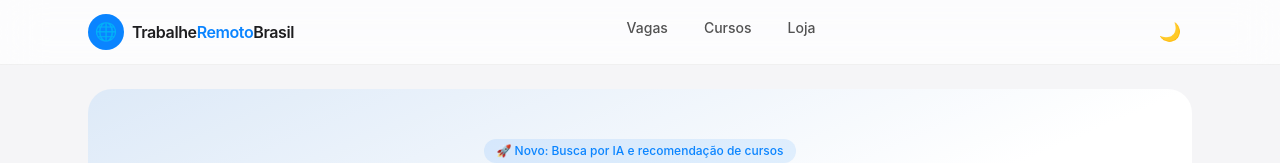
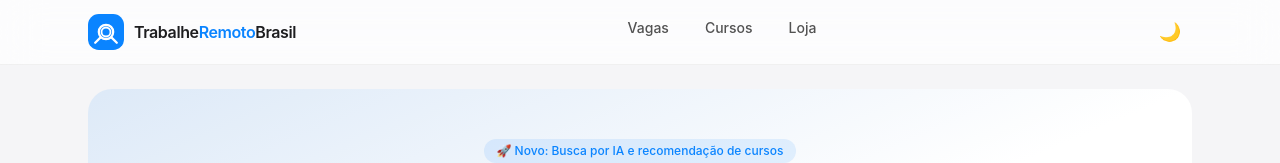
Before and after one commit to w3b3ron/trabalhe-remoto-brasil, a Next.js app in the folder frontend/: page / in a window 1280 px wide. Shown: the top 163 px of the page. Built offline with nearby package versions, Linux system fonts and the light colour scheme; no server answers; the database is empty.

Commit message:
style: improve Header logo (SVG), Hero colors, Apple HIG alignment

```diff
--- a/frontend/src/components/home/Hero.tsx
+++ b/frontend/src/components/home/Hero.tsx
@@ -2,7 +2,6 @@
 
 import { useState } from 'react';
 import Link from 'next/link';
-import { useTheme } from '@/components/providers/ThemeProvider';
 
 const stats = [
   { value: '5.000+', label: 'Vagas ativas' },
@@ -12,7 +11,6 @@ const stats = [
 ];
 
 export function Hero() {
-  const { theme } = useTheme();
   const [query, setQuery] = useState('');
 
   return (
--- a/frontend/src/components/layout/Header.tsx
+++ b/frontend/src/components/layout/Header.tsx
@@ -15,10 +15,27 @@ export function Header() {
   return (
     <header className="glass sticky top-0 z-50 border-b border-black/5 dark:border-white/10">
       <nav className="mx-auto flex h-16 w-full max-w-6xl items-center justify-between px-4 sm:px-6">
-        <Link href="/" className="flex items-center gap-2">
-          <span className="flex h-9 w-9 items-center justify-center rounded-full bg-accent text-lg font-bold text-white">
-            🌐
-          </span>
+        <Link href="/" className="flex items-center gap-2.5">
+          <svg
+            className="h-9 w-9"
+            viewBox="0 0 40 40"
+            fill="none"
+            xmlns="http://www.w3.org/2000/svg"
+          >
+            <rect width="40" height="40" rx="12" className="fill-accent" />
+            <path
+              d="M12 20C12 15.5858 15.5858 12 20 12C24.4142 12 28 15.5858 28 20C28 24.4142 24.4142 28 20 28C15.5858 28 12 24.4142 12 20Z"
+              stroke="white"
+              strokeWidth="2.5"
+            />
+            <circle cx="20" cy="20" r="5" stroke="white" strokeWidth="2" />
+            <path
+              d="M8 32L14 26M32 32L26 26"
+              stroke="white"
+              strokeWidth="2.5"
+              strokeLinecap="round"
+            />
+          </svg>
           <span className="text-base font-semibold tracking-tight">
             Trabalhe<span className="text-accent">Remoto</span>Brasil
           </span>
```
